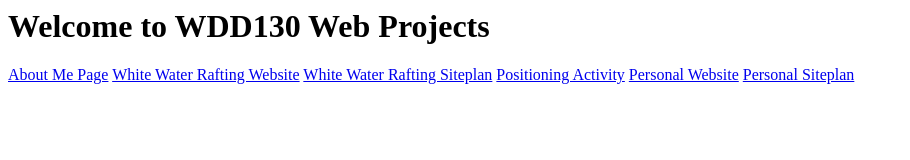
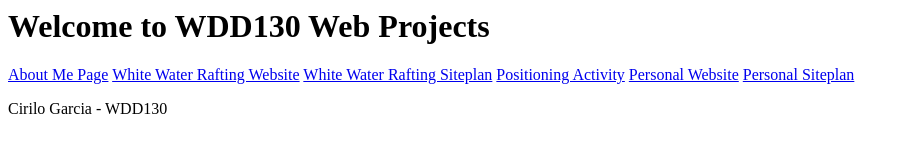
Before and after one commit to cirilogarcia/wdd130, a plain HTML site: page index.html in a window 1280 px wide. Shown: the whole page, without its empty margins (0-910 px from the left). Drawn offline with Linux system fonts and the light colour scheme.

Commit message:
added a paragraph

```diff
--- a/index.html
+++ b/index.html
@@ -7,3 +7,4 @@
   <a href="#">Personal Website</a>
   <a href="#">Personal Siteplan</a>
 </nav>
+<p>Cirilo Garcia - WDD130</p>
```
